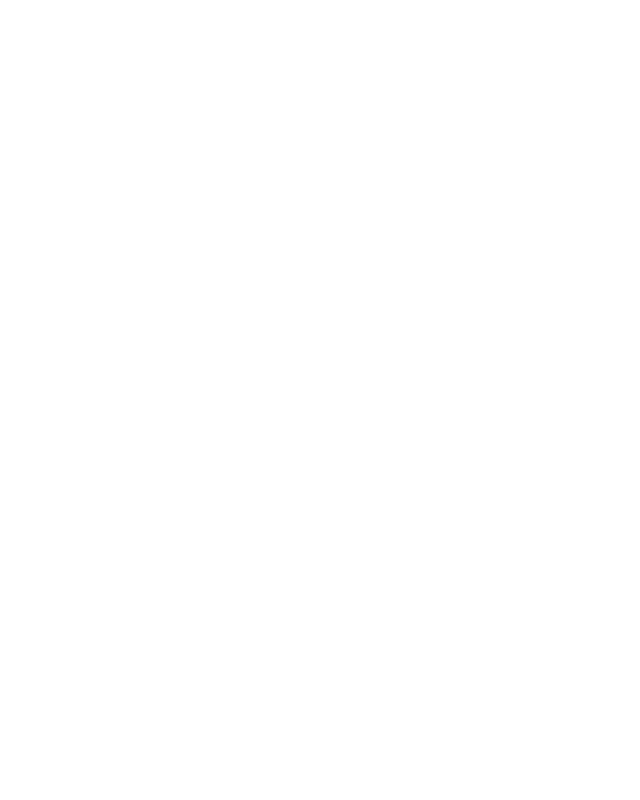
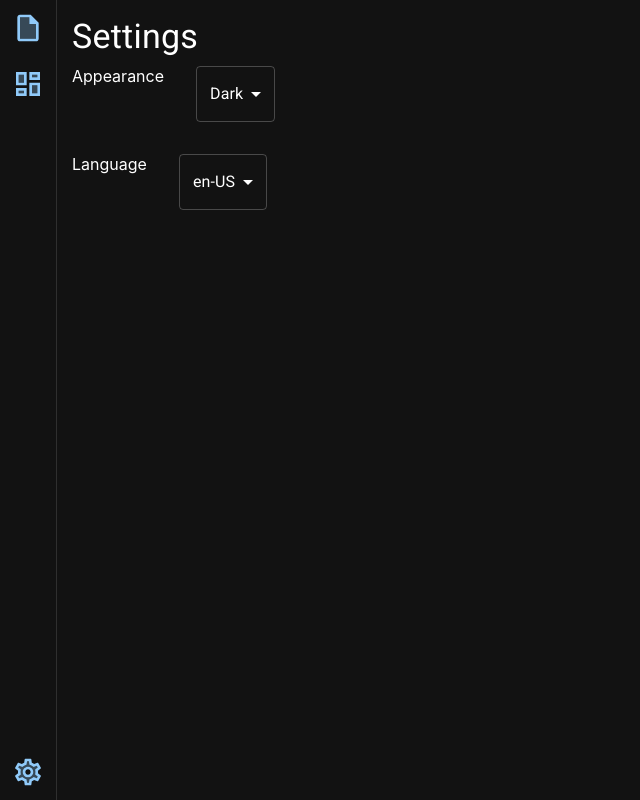
Before and after one commit to SeraphyBR/fca-gtools, a React (Create React App) app: page /settings in a window 1280 px wide. Before the commit this address had no page. Shown: the whole page, without its empty margins (0-640 px from the left). Built offline with nearby package versions, Linux system fonts and the light colour scheme.

Commit message:
Organização de código, adição de opções na tela de configurações, adicionado i18n para traduções da interface, correção de estilos

```diff
--- a/package.json
+++ b/package.json
@@ -12,10 +12,12 @@
     "@tauri-apps/api": "^1.0.0-beta.8",
     "axios": "^0.26.0",
     "husky": "^7.0.4",
+    "i18next": "^21.6.14",
     "lint-staged": "^12.1.4",
     "prettier": "^2.5.1",
     "react": "^17.0.2",
     "react-dom": "^17.0.2",
+    "react-i18next": "^11.15.6",
     "react-redux": "^7.2.6",
     "react-router-dom": "6",
     "react-scripts": "5.0.0",
--- a/src/App.tsx
+++ b/src/App.tsx
@@ -3,6 +3,7 @@
 import { useSelector } from "react-redux"
 import { Route, Routes } from "react-router-dom"
 import Home from "./pages/home/Home"
+import Settings from "./pages/settings/Settings"
 import { getThemeSettings } from "./redux/settings/selectors"
 
 const App: React.FC = () => {
@@ -22,6 +23,7 @@
     <ThemeProvider theme={theme}>
       <Routes>
         <Route path="/" element={<Home />} />
+        <Route path="/settings" element={<Settings />} />
       </Routes>
     </ThemeProvider>
   )
--- a/src/components/basepage/BasePage.tsx
+++ b/src/components/basepage/BasePage.tsx
@@ -6,7 +6,7 @@
   return (
     <div>
       <Sidebar />
-      <Paper elevation={0} square sx={{ height: "100vh", marginLeft: "56px" }}>
+      <Paper elevation={0} square sx={{ height: "calc(100vh - 32px)", padding: "16px", marginLeft: "56px" }}>
         {props.children}
       </Paper>
     </div>
--- a/src/components/sidebar/Sidebar.tsx
+++ b/src/components/sidebar/Sidebar.tsx
@@ -1,8 +1,15 @@
 import React from "react"
 import { Drawer, IconButton, Tooltip } from "@mui/material"
 import { DashboardTwoTone, InsertDriveFileTwoTone, SettingsTwoTone } from "@mui/icons-material"
+import { useNavigate } from "react-router-dom"
 
 const Sidebar: React.FC = () => {
+  const navigate = useNavigate()
+
+  const handleOnClickSettingsIcon = () => {
+    navigate("/settings")
+  }
+
   return (
     <Drawer variant="permanent" anchor="left" open={true} PaperProps={{ sx: { width: "56px" } }}>
       <Tooltip title="Files" placement="right" arrow>
@@ -16,7 +23,7 @@
         </IconButton>
       </Tooltip>
       <Tooltip title="Settings" placement="right" arrow>
-        <IconButton color="primary" size="large" sx={{ marginTop: "auto" }}>
+        <IconButton color="primary" size="large" onClick={handleOnClickSettingsIcon} sx={{ marginTop: "auto" }}>
           <SettingsTwoTone sx={{ fontSize: "32px" }} />
         </IconButton>
       </Tooltip>
--- /dev/null
+++ b/src/i18n.ts
@@ -0,0 +1,32 @@
+import i18n from "i18next"
+import { initReactI18next } from "react-i18next"
+import enUSTranslation from "./translations/en-US.json"
+import ptBRTranslation from "./translations/pt-BR.json"
+
+// the translations
+// (tip move them in a JSON file and import them,
+// or even better, manage them separated from your code: https://react.i18next.com/guides/multiple-translation-files)
+const resources = {
+  "en-US": {
+    translation: enUSTranslation
+  },
+  "pt-BR": {
+    translation: ptBRTranslation
+  }
+}
+
+i18n
+  .use(initReactI18next) // passes i18n down to react-i18next
+  .init({
+    resources,
+    fallbackLng: "en-US",
+    lng: "en-US", // language to use, more information here: https://www.i18next.com/overview/configuration-options#languages-namespaces-resources
+    // you can use the i18n.changeLanguage function to change the language manually: https://www.i18next.com/overview/api#changelanguage
+    // if you're using a language detector, do not define the lng option
+
+    interpolation: {
+      escapeValue: false // react already safes from xss
+    }
+  })
+
+export default i18n
--- a/src/pages/home/Home.tsx
+++ b/src/pages/home/Home.tsx
@@ -16,7 +16,7 @@
   return (
     <BasePage>
       <S.HomeWrapper>
-        <p>{textoApi}</p>
+        <p>teste</p>
         {exibirTest && (
           <p>
             Edit <code>src/App.tsx</code> and save to reload.
--- /dev/null
+++ b/src/pages/settings/Settings.tsx
@@ -0,0 +1,46 @@
+import { FormControl, MenuItem, Select, Stack, Typography } from "@mui/material"
+import React from "react"
+import { useTranslation } from "react-i18next"
+import { useSelector } from "react-redux"
+import BasePage from "../../components/basepage/BasePage"
+import { getThemeSettings } from "../../redux/settings/selectors"
+import { settingsActions } from "../../redux/settings/slice"
+import { useAppDispatch } from "../../redux/store"
+
+const Settings: React.FC = () => {
+  const dispatch = useAppDispatch()
+  const { t, i18n } = useTranslation()
+
+  const themeMode = useSelector(getThemeSettings)
+
+  return (
+    <BasePage>
+      <div>
+        <Typography variant="h4">{t("settings.title")}</Typography>
+        <FormControl sx={{ marginTop: "8px" }}>
+          <Stack direction={"column"} spacing={4}>
+            <Stack direction={"row"} spacing={4}>
+              <p>{t("settings.options.appearance")}</p>
+              <Select
+                value={themeMode}
+                onChange={(event) => dispatch(settingsActions.setTheme(event.target.value as "light" | "dark"))}
+              >
+                <MenuItem value="dark">Dark</MenuItem>
+                <MenuItem value="light">Light</MenuItem>
+              </Select>
+            </Stack>
+            <Stack direction={"row"} spacing={4}>
+              <p>{t("settings.options.language")}</p>
+              <Select value={i18n.language} onChange={(event) => i18n.changeLanguage(event.target.value)}>
+                <MenuItem value="en-US">en-US</MenuItem>
+                <MenuItem value="pt-BR">pt-BR</MenuItem>
+              </Select>
+            </Stack>
+          </Stack>
+        </FormControl>
+      </div>
+    </BasePage>
+  )
+}
+
+export default Settings
--- a/src/redux/settings/slice.ts
+++ b/src/redux/settings/slice.ts
@@ -14,6 +14,9 @@
   reducers: {
     setTheme: (state, action: PayloadAction<"light" | "dark">) => {
       state.theme = action.payload
+    },
+    toggleTheme: (state) => {
+      state.theme = state.theme === "light" ? "dark" : "light"
     }
   }
 })
--- a/src/redux/store.ts
+++ b/src/redux/store.ts
@@ -1,4 +1,5 @@
 import { configureStore } from "@reduxjs/toolkit"
+import { useDispatch } from "react-redux"
 import settingsSlice from "./settings/slice"
 
 const store = configureStore({
@@ -9,4 +10,6 @@
 
 export type RootState = ReturnType<typeof store.getState>
 
+export const useAppDispatch = () => useDispatch<typeof store.dispatch>()
+
 export default store
--- /dev/null
+++ b/src/translations/en-US.json
@@ -0,0 +1,9 @@
+{
+  "settings": {
+    "title": "Settings",
+    "options": {
+      "appearance": "Appearance",
+      "language": "Language"
+    }
+  }
+}
--- /dev/null
+++ b/src/translations/pt-BR.json
@@ -0,0 +1,9 @@
+{
+  "settings": {
+    "title": "Configurações",
+    "options": {
+      "appearance": "Aparência",
+      "language": "Linguagem"
+    }
+  }
+}
```
Also changed, not shown: src/index.tsx (+5 -3 lines), 1 other file (tests, documents, lock files or other folders).
